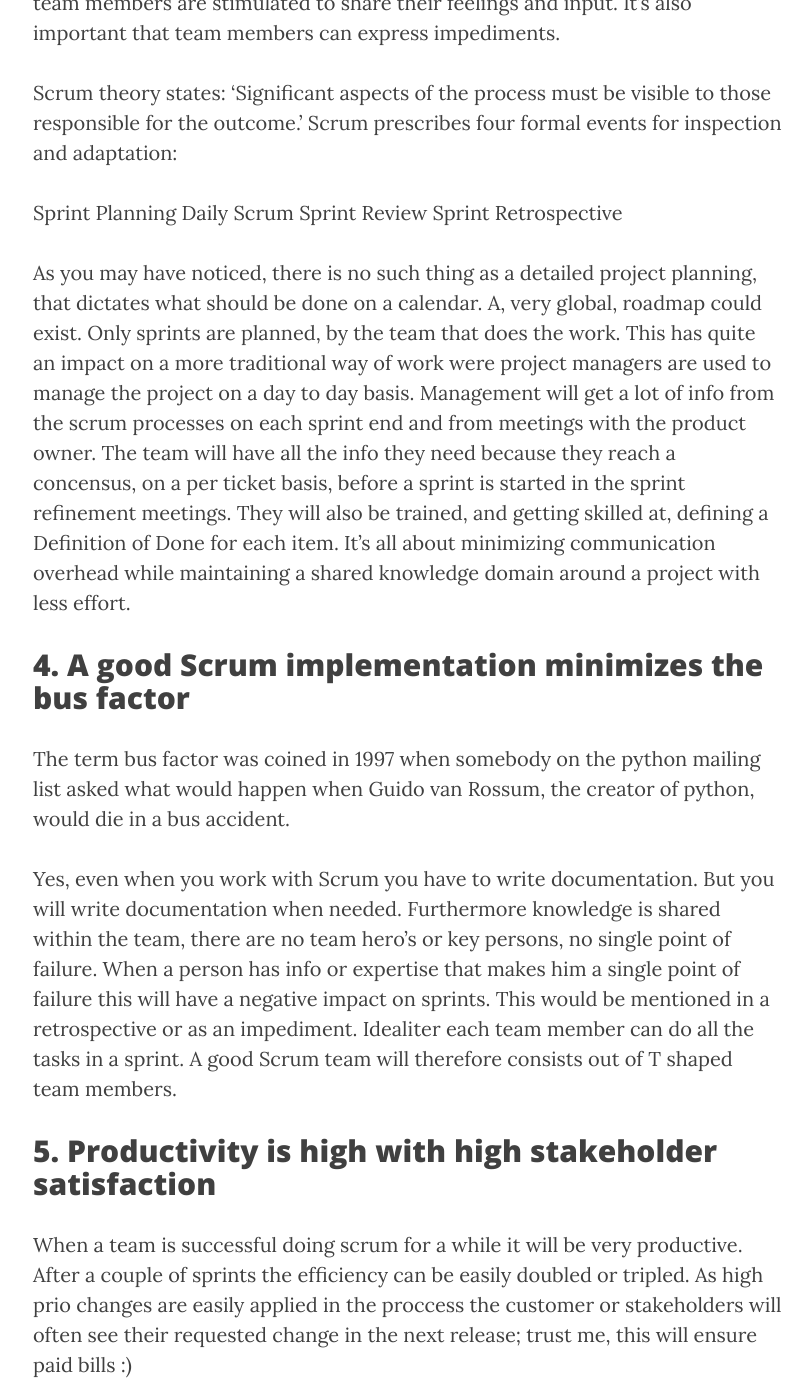
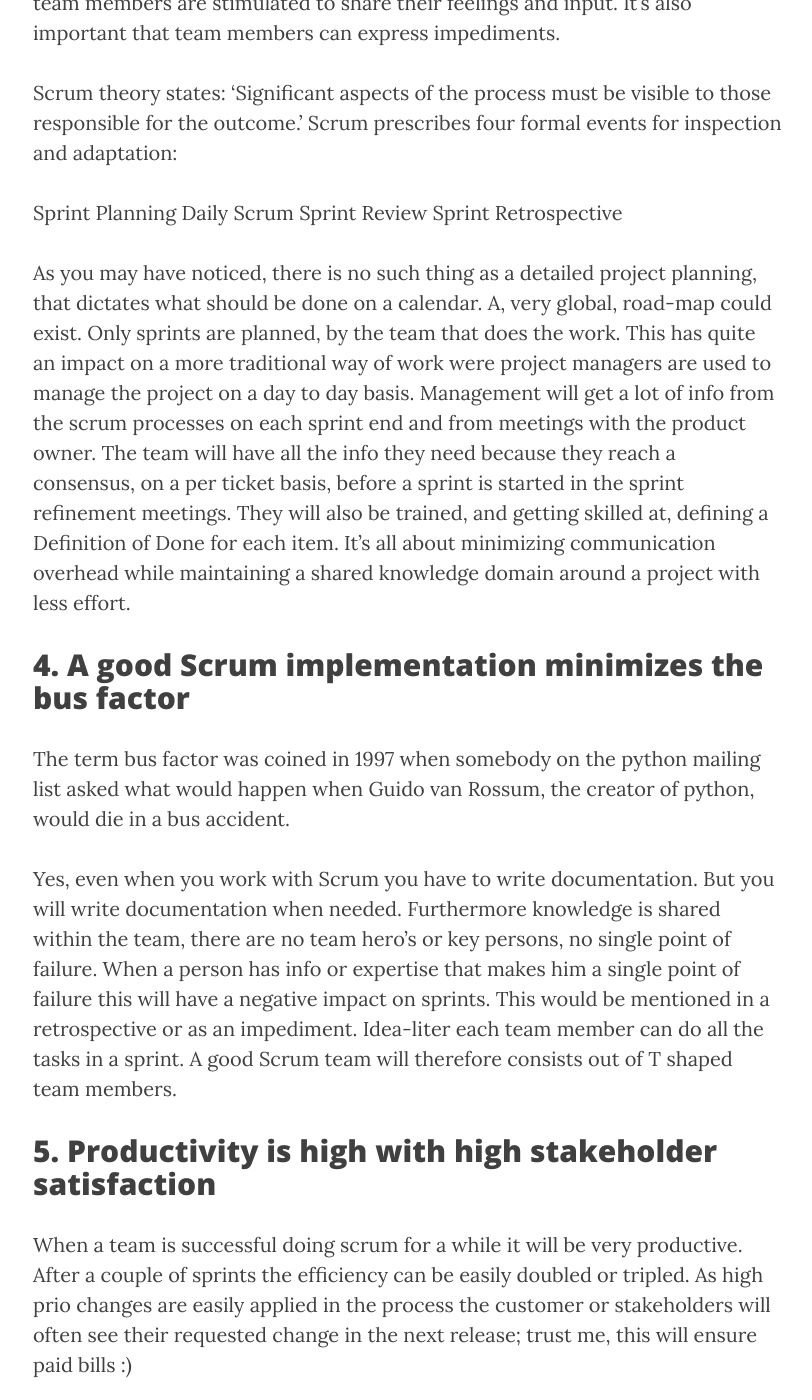
Before and after one commit to acidjunk/acidjunk.github.io, a Jekyll site: the page built from _posts/2016-05-17-5-advantages-of-working-agile.md, in a window 1280 px wide and 1400 px high, scrolled down 2947 px. Shown: the whole window, without its empty margins (232-1044 px from the left). Built offline with Jekyll 4.4.1, drawn with Linux system fonts in a browser that asks for light colours; nearby versions of some CDN libraries; comment, search, counter and statistics services are not loaded; some of the changed text lies outside the part shown.

Commit message:
Fixed minor typo's

```diff
--- a/_posts/2016-05-17-5-advantages-of-working-agile.md
+++ b/_posts/2016-05-17-5-advantages-of-working-agile.md
@@ -28,14 +28,14 @@
 ## 2.You will deliver tested software every sprint
 I can't emphasize this enough, testing is an integral part of SCRUM. If you work with scrum and don't test you software you are not scrumming, sorry. By testing I mean running fully automated unit tests, to ensure quality is as expected and refactoring code doesn't accidentally break other parts of the system.
 
-Each ticket in a sprint will go trough at least 4 stages: Not started, In progress, Testing, Done. Most Scrum teams use a, analog or digital, cardwall with columns containing the tickets for each stage. For the team members this is the primary way to keep track of the current sprint progress, and to be able to quickly adapt to problems in the flow/team.
+Each ticket in a sprint will go trough at least 4 stages: Not started, In progress, Testing, Done. Most Scrum teams use a, analog or digital, card-wall with columns containing the tickets for each stage. For the team members this is the primary way to keep track of the current sprint progress, and to be able to quickly adapt to problems in the flow/team.
 
-As the stakeholders get a demo of the release they will be triggered to think about the possibilities. Often this will result in small changes in the roadmap, to adapt to new business opportunities, or new user wishes. When the changes in software requirements are deemed to have high priority they can even be addressed in the next sprint.
+As the stakeholders get a demo of the release they will be triggered to think about the possibilities. Often this will result in small changes in the road-map, to adapt to new business opportunities, or new user wishes. When the changes in software requirements are deemed to have high priority they can even be addressed in the next sprint.
 
 Because scrum encourages changes you will deliver software that suits the changing perspective and requirements of the stakeholders better. In practice it's very hard for humans to define a complex system in their heads; idea's start to live when people experiment with them. Other software methods will often kill the ability to adapt a running software development process as it's very costly to change all the requirement docs or all the planning. In Scrum you're planning will get more detailed towards the end, and only stuff that's really done will get documented. This ensures the possibility to adapt and iterate without sacrificing the project quality.
 
-## 3. The process is transparant
-Scrum, as other Agile methods, uses internal and external feedback to improve the process, it relies on transparancy. This leads to an open culture in which team members are stimulated to share their feelings and input. It's also important that team members can express impediments.
+## 3. The process is transparent
+Scrum, as other Agile methods, uses internal and external feedback to improve the process, it relies on transparency. This leads to an open culture in which team members are stimulated to share their feelings and input. It's also important that team members can express impediments.
 
 Scrum theory states: 'Significant aspects of the process must be visible to those responsible for the outcome.' Scrum prescribes four formal events for inspection and adaptation:
 
@@ -44,12 +44,16 @@
 Sprint Review
 Sprint Retrospective
 
-As you may have noticed, there is no such thing as a detailed project planning, that dictates what should be done on a calendar. A, very global, roadmap could exist. Only sprints are planned, by the team that does the work. This has quite an impact on a more traditional way of work were project managers are used to manage the project on a day to day basis. Management will get a lot of info from the scrum processes on each sprint end and from meetings with the product owner. The team will have all the info they need because they reach a concensus, on a per ticket basis, before a sprint is started in the sprint refinement meetings. They will also be trained, and getting skilled at, defining a Definition of Done for each item. It's all about minimizing communication overhead while maintaining a shared knowledge domain around a project with less effort.
+As you may have noticed, there is no such thing as a detailed project planning, that dictates what should be done on a calendar. A, very global, road-map could exist. Only sprints are planned, by the team that does the work. This has quite an impact on a more traditional way of work were project managers are used to manage the project on a day to day basis. Management will get a lot of info from the scrum processes on each sprint end and from meetings with the product owner. The team will have all the info they need because they reach a consensus, on a per ticket basis, before a sprint is started in the sprint refinement meetings. They will also be trained, and getting skilled at, defining a Definition of Done for each item. It's all about minimizing communication overhead while maintaining a shared knowledge domain around a project with less effort.
 
 ## 4. A good Scrum implementation minimizes the bus factor
 The term bus factor was coined in 1997 when somebody on the python mailing list asked what would happen when Guido van Rossum, the creator of python, would die in a bus accident.
 
-Yes, even when you work with Scrum you have to write documentation. But you will write documentation when needed. Furthermore knowledge is shared within the team, there are no team hero's or key persons, no single point of failure. When a person has info or expertise that makes him a single point of failure this will have a negative impact on sprints. This would be mentioned in a retrospective or as an impediment. Idealiter each team member can do all the tasks in a sprint. A good Scrum team will therefore consists out of T shaped team members.
+Yes, even when you work with Scrum you have to write documentation. But you will write documentation when needed. Furthermore knowledge is shared within the team, there are no team hero's or key persons, no single point of failure. When a person has info or expertise that makes him a single point of failure this will have a negative impact on sprints. This would be mentioned in a retrospective or as an impediment. Idea-liter each team member can do all the tasks in a sprint. A good Scrum team will therefore consists out of T shaped team members.
 
 ## 5. Productivity is high with high stakeholder satisfaction
-When a team is successful doing scrum for a while it will be very productive. After a couple of sprints the efficiency can be easily doubled or tripled. As high prio changes are easily applied in the proccess the customer or stakeholders will often see their requested change in the next release; trust me, this will ensure paid bills :)
+When a team is successful doing scrum for a while it will be very productive. After a couple of sprints the efficiency can be easily doubled or tripled. As high prio changes are easily applied in the process the customer or stakeholders will often see their requested change in the next release; trust me, this will ensure paid bills :)
+
+
+## Conclusion
+Scrum is perfect for efficiently building complex software with a team, while minimizing risk and maximizing stakeholder and user satisfaction.
```
Also changed, not shown: _posts/2016-04-18-clean-up-full-bootpartition-on-ubuntu1404.md (+3 -2 lines).
